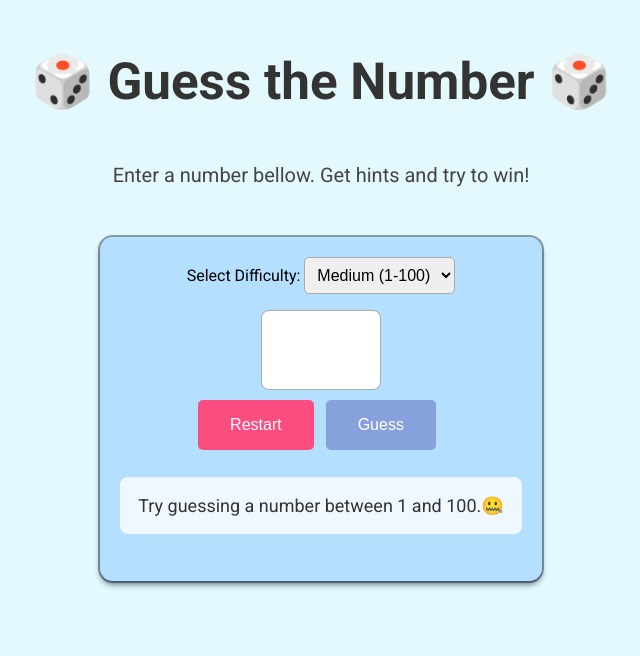
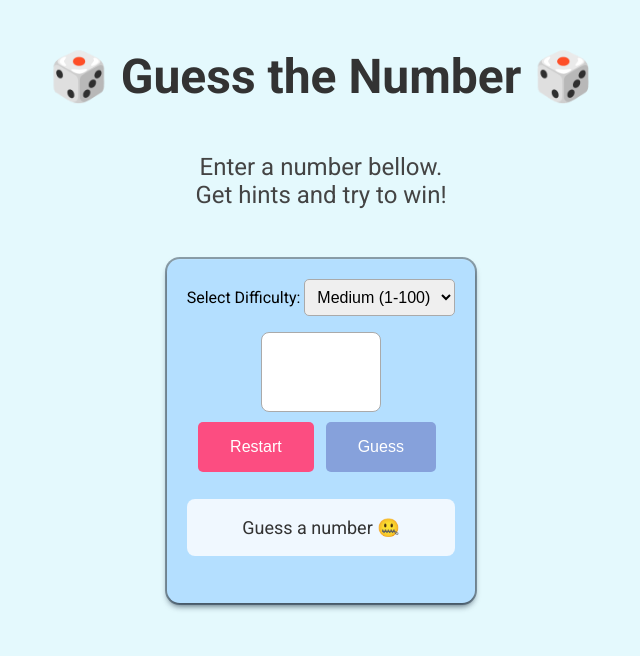
Before and after one commit to BF-FrontEnd-class-2025/group-2-guess-number-game, a plain HTML site: page index.html in a window 1280 px wide. Shown: the whole page, without its empty margins (319-959 px from the left). Drawn offline with Linux system fonts and the light colour scheme.

Commit message:
add a new feature and fix the issues

```diff
--- a/css/index.css
+++ b/css/index.css
@@ -23,7 +23,7 @@ header h1 {
 
 .game-container {
     background: #b4dfff;
-    max-width: 800px;
+    width: 100%;
     padding: 20px;
     margin: 50px auto;
     box-shadow:
@@ -34,14 +34,13 @@ header h1 {
 }
 
 h1 {
-    font-size: clamp(1.5rem, 4vw, 5rem);
+    font-size: clamp(1.8rem, 4vw, 3rem);
     color: #333;
 }
 
 p {
-    font-size: 1.25rem;
+    font-size: 1.5rem;
     color: #444;
-    max-width: 800px;
 }
 
 select {
@@ -103,3 +102,8 @@ button:hover {
 #restart-btn:hover {
     background: #fc3145;
 }
+
+.win {
+    background: url('https://plus.unsplash.com/premium_photo-1664304077938-d9f65c41583c?q=80&w=2070&auto=format&fit=crop&ixlib=rb-4.0.3&ixid=M3wxMjA3fDB8MHxwaG90by1wYWdlfHx8fGVufDB8fHx8fA%3D%3D');
+    object-fit: contain;
+}
--- a/index.html
+++ b/index.html
@@ -14,10 +14,10 @@
     <body>
         <header>
             <h1>🎲 Guess the Number 🎲</h1>
-            <p>Enter a number bellow. Get hints and try to win!</p>
+            <p>Enter a number bellow. <br />Get hints and try to win!</p>
         </header>
         <main>
-            <div class="game-container">
+            <div class="game-container" id="game-container">
                 <div class="difficulty">
                     <span>Select Difficulty:</span>
                     <select id="difficulty">
@@ -31,9 +31,7 @@
                     <button id="restart-btn">Restart</button>
                     <button id="guess-btn">Guess</button>
                 </div>
-                <div id="message">
-                    Try guessing a number between 1 and 100.🤐
-                </div>
+                <div id="message">Guess a number 🤐</div>
             </div>
         </main>
         <script type="module" src="./src/index.js"></script>
--- a/src/index.js
+++ b/src/index.js
@@ -7,7 +7,8 @@ const dom = {
     restartBtn: document.getElementById('restart-btn'),
     selectedLevel: document.getElementById('difficulty'),
     userInput: document.getElementById('guess-input'),
-    message: document.getElementById('message')
+    message: document.getElementById('message'),
+    container: document.getElementById('game-container')
 };
 
 //handlers
@@ -23,12 +24,16 @@ const handleGuess = () => {
     }
     const userGuess = Number(dom.userInput.value);
     const result = guessedNumber(rightNumber, userGuess);
-    dom.userInput.value = '';
     dom.message.innerText = result;
+
+    if (result === 'You won!') {
+        dom.container.classList.add('win');
+    }
 };
 
 const handleRestart = () => {
     rightNumber = 0;
+    dom.container.classList.remove('win');
     dom.selectedLevel.value = '100';
     dom.userInput.value = '';
     dom.message.innerText = "Let's play a new game!";
```
